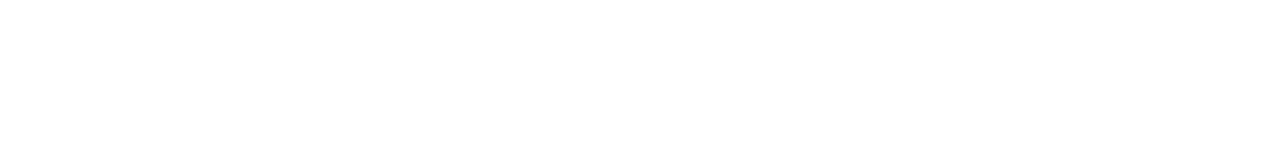
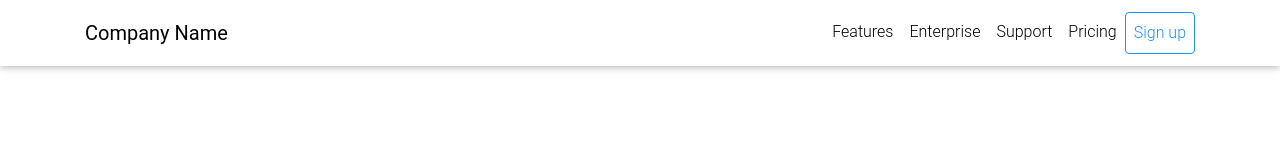
Before and after one commit to mahengz1/bootstrap-pricing, a plain HTML site: page index.html in a window 1280 px wide. Drawn offline with nearby package versions, Linux system fonts and the light colour scheme; a web font is replaced by a local one.

Commit message:
Programming the navbar with tabs

```diff
--- a/index.html
+++ b/index.html
@@ -16,6 +16,53 @@
   <link href="css/style.css" rel="stylesheet">
 </head>
 <body>
+    <nav class="navbar fixed-top navbar-expand-lg navbar-light white scrolling-navbar">
+        <div class="container">
+
+            <a class="navbar-brand waves-effect" href="/">
+              <strong class="black-text">Company Name</strong>
+            </a>
+
+            <!-- Left -->
+            <ul class="navbar-nav mr-auto">
+            </ul>
+
+            <!-- Right -->
+            <ul class="navbar-nav nav-flex-icons">
+                <li class="nav-item">
+                    <a href="#" class="nav-link waves-effect">
+                      <span class="clearfix d-none d-sm-inline-block"> Features </span>
+                    </a>
+                </li>
+
+                <li class="nav-item">
+                    <a href="#" class="nav-link waves-effect">
+                      <span class="clearfix d-none d-sm-inline-block"> Enterprise </span>
+                    </a>
+                </li>
+
+                <li class="nav-item">
+                    <a href="#" class="nav-link waves-effect">
+                      <span class="clearfix d-none d-sm-inline-block"> Support </span>
+                    </a>
+                </li>
+
+                <li class="nav-item">
+                    <a href="#" class="nav-link waves-effect">
+                      <span class="clearfix d-none d-sm-inline-block"> Pricing </span>
+                    </a>
+                </li>
+
+                <li class="nav-item">
+                    <a href="#" class="nav-link border border-light rounded waves-effect " style="border-color: #1E90ff!important ; color:#1E90ff!important" target="_blank">
+                         Sign up
+                    </a>
+                </li>
+            </ul>
+
+        </div>
+    </nav>
+    <!-- Navbar -->
 
 
 
```
